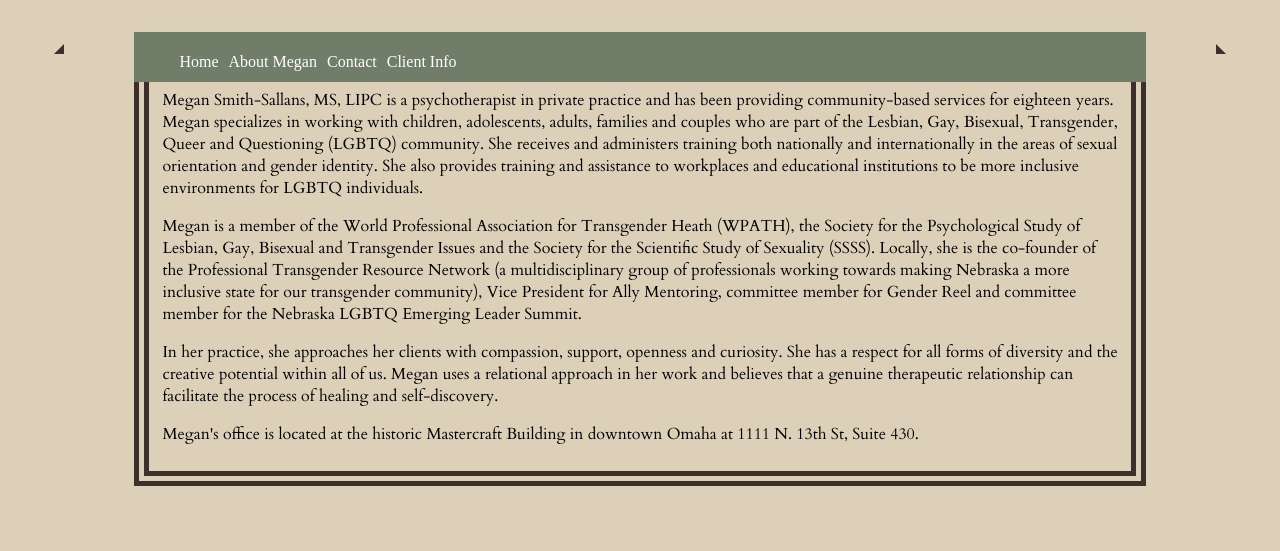
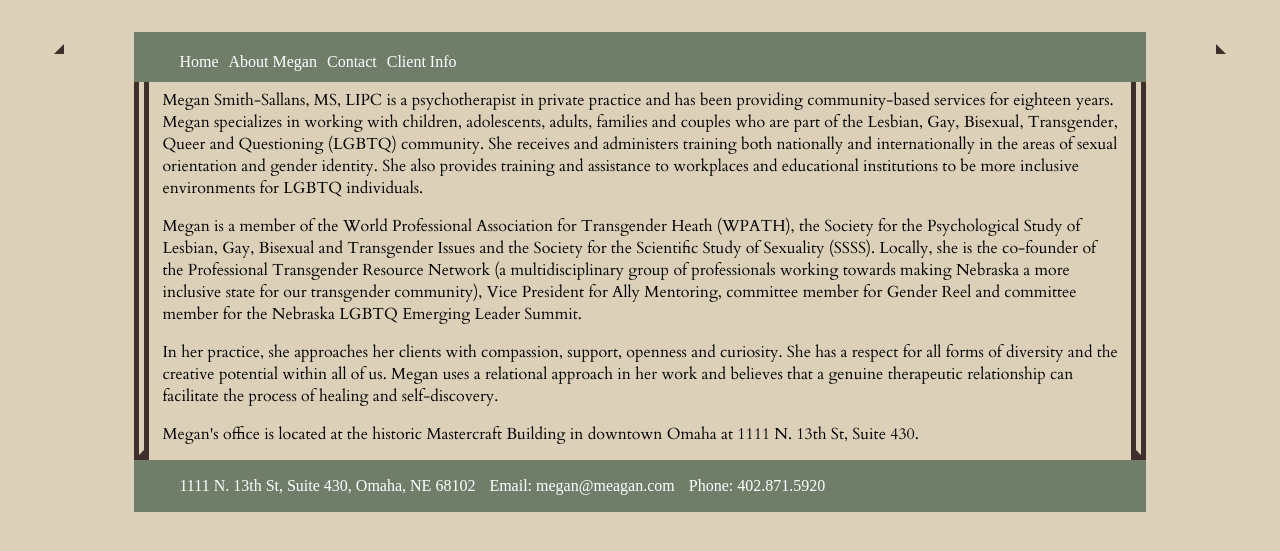
Before and after one commit to camhelkuik/megan-smith-website, a plain HTML site: page index.html in a window 1280 px wide. Shown: the part 87-638 px from the top of the page. Drawn offline with Linux system fonts and the light colour scheme.

Commit message:
Added a footer

```diff
--- a/index.html
+++ b/index.html
@@ -40,6 +40,14 @@
       </div>
     </div>
     <footer>
+      <ul>
+        <li>1111 N. 13th St, Suite 430, Omaha, NE 68102</li>
+        <li>Email: megan@meagan.com</li>
+        <li>Phone: 402.871.5920</li>
+      </ul>
+
+      <span class="footer-left"></span>
+      <span class="footer-right"></span>
       <script type="text/javascript" src="global.js"></script>
     </footer>
   </body>
--- a/style.css
+++ b/style.css
@@ -90,6 +90,43 @@ a{
     border-left: 10px solid #3D2F2C;
 }
 
+footer{
+  background-color: #707D69;
+  width: 80%;
+  margin-left: auto;
+  margin-right: auto;
+  position: relative;
+  margin-top: -26px;
+  padding: 1px 0px 1px 0px;
+}
+
+footer li {
+  color: white;
+    margin: auto 5px auto 5px;
+      display: inline-block;
+}
+
+.footer-left {
+    width: 0px;
+    height: 0px;
+    position: absolute;
+    left: 0px;
+    top: -10px;
+    border-top: 10px solid transparent;
+    border-bottom: 0px solid transparent;
+    border-right: 10px solid #3D2F2C;
+}
+
+.footer-right {
+    width: 0px;
+    height: 0px;
+    position: absolute;
+    right: 0px;
+    top: -10px;
+    border-top: 10px solid transparent;
+    border-bottom: 0px solid transparent;
+    border-left: 10px solid #3D2F2C;
+}
 /*Sliding images*/
 
 .jumbotron{
```
Also changed, not shown: about.html (+5 -0 lines), client.html (+5 -0 lines), contact.html (+5 -0 lines), experience.html (+5 -0 lines), presentations.html (+5 -0 lines), specializations.html (+5 -0 lines).
